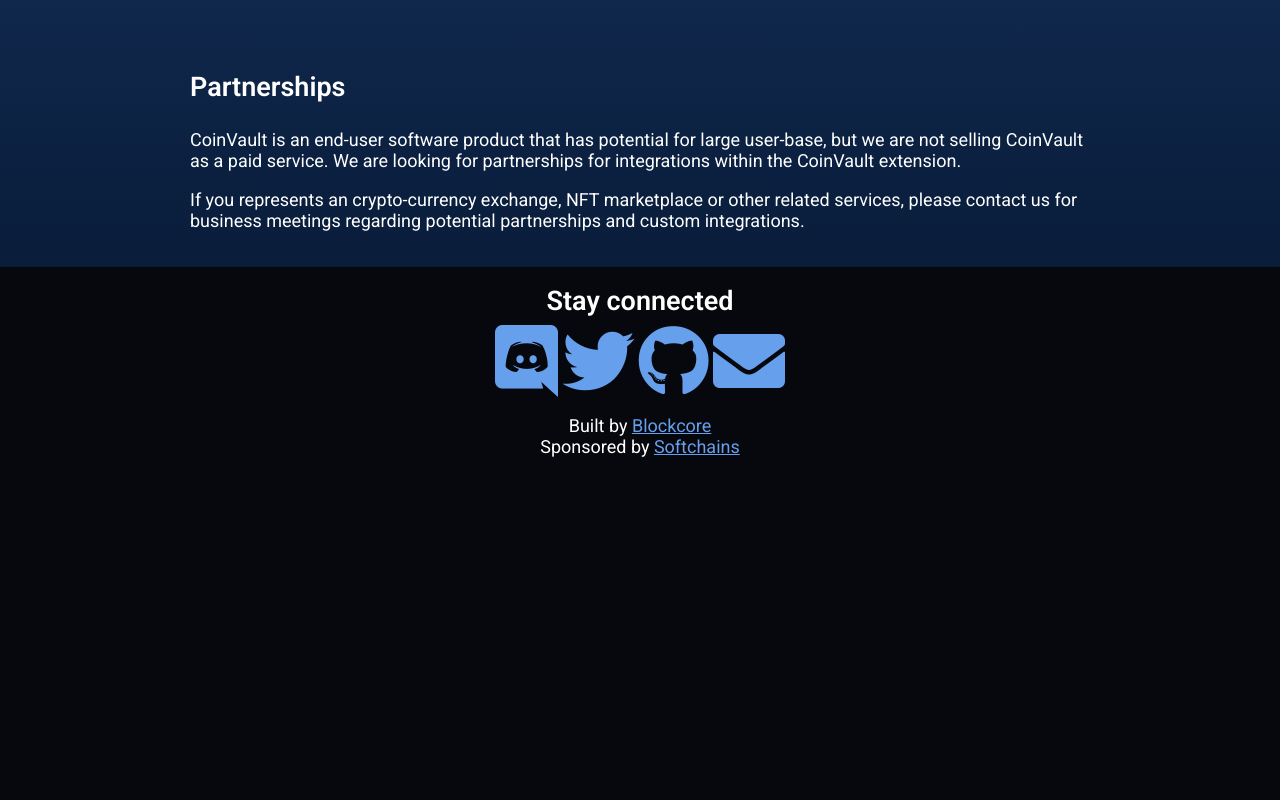
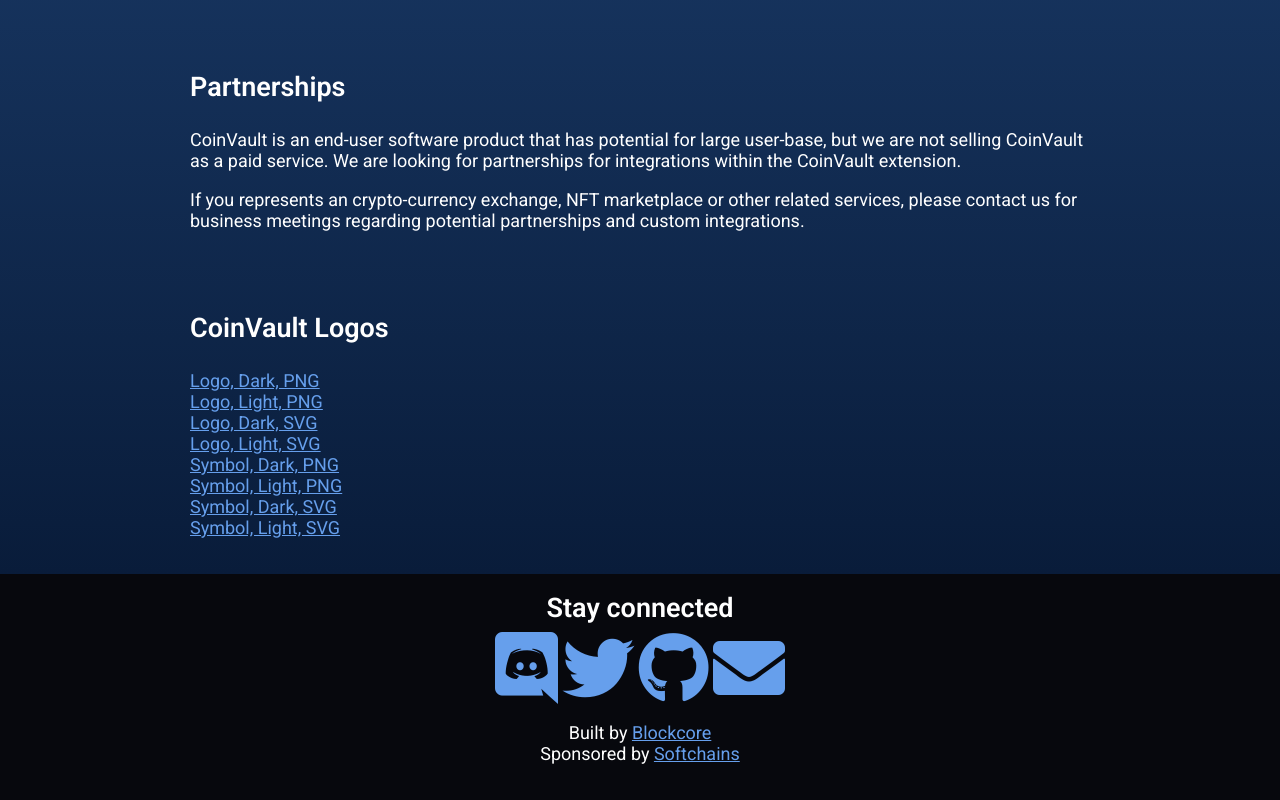
Before and after one commit to CoinVault/coinvault-website, a plain HTML site: page src/index.html in a window 1280 px wide. Shown: the part 4612-5412 px from the top of the page. Before the commit the page ends 5105 px from the top, so only its background shows below. Drawn offline with Linux system fonts and the light colour scheme.

Commit message:
Add links to logos

```diff
--- a/src/index.html
+++ b/src/index.html
@@ -286,6 +286,24 @@
                 us for business meetings regarding potential partnerships and custom integrations.
             </p>
 
+            <br><br><br>
+
+            <h2>CoinVault Logos</h2>
+
+            <p>
+                <a href="assets/profile/coinvault-dark@4x.png">Logo, Dark, PNG</a><br>
+                <a href="assets/profile/coinvault-light@4x.png">Logo, Light, PNG</a><br>
+
+                <a href="assets/profile/coinvault-dark.svg">Logo, Dark, SVG</a><br>
+                <a href="assets/profile/coinvault-light.svg">Logo, Light, SVG</a><br>
+
+                <a href="assets/profile/cv-dark@4x.png">Symbol, Dark, PNG</a><br>
+                <a href="assets/profile/cv-light@4x.png">Symbol, Light, PNG</a><br>
+
+                <a href="assets/profile/cv-dark.svg">Symbol, Dark, SVG</a><br>
+                <a href="assets/profile/cv-light.svg">Symbol, Light, SVG</a><br>
+            </p>
+
         </div>
     </section>
 
```
